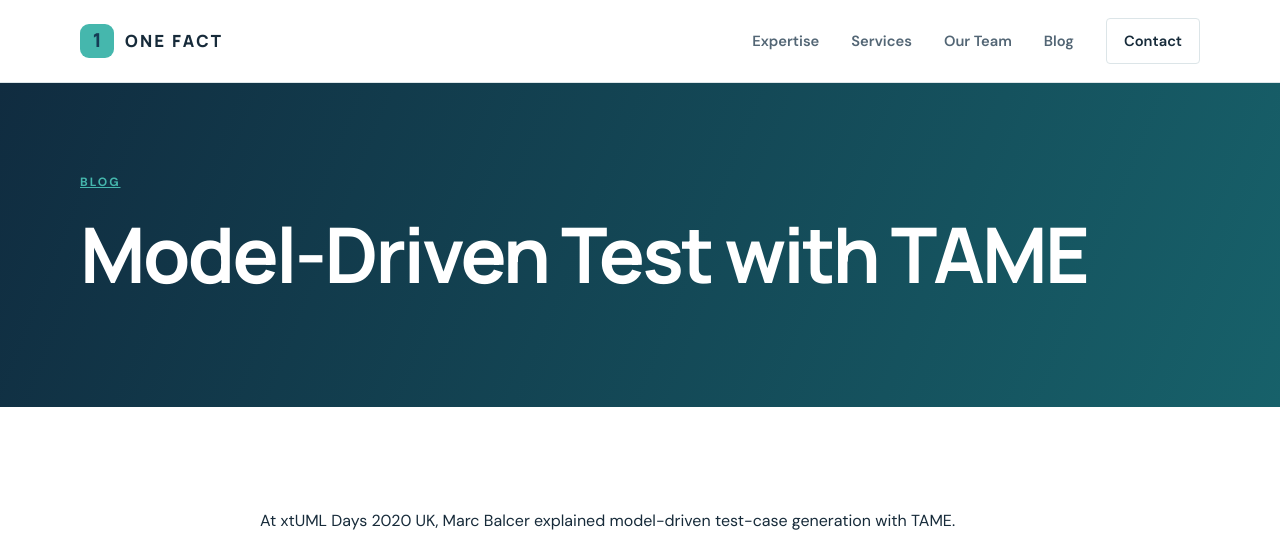
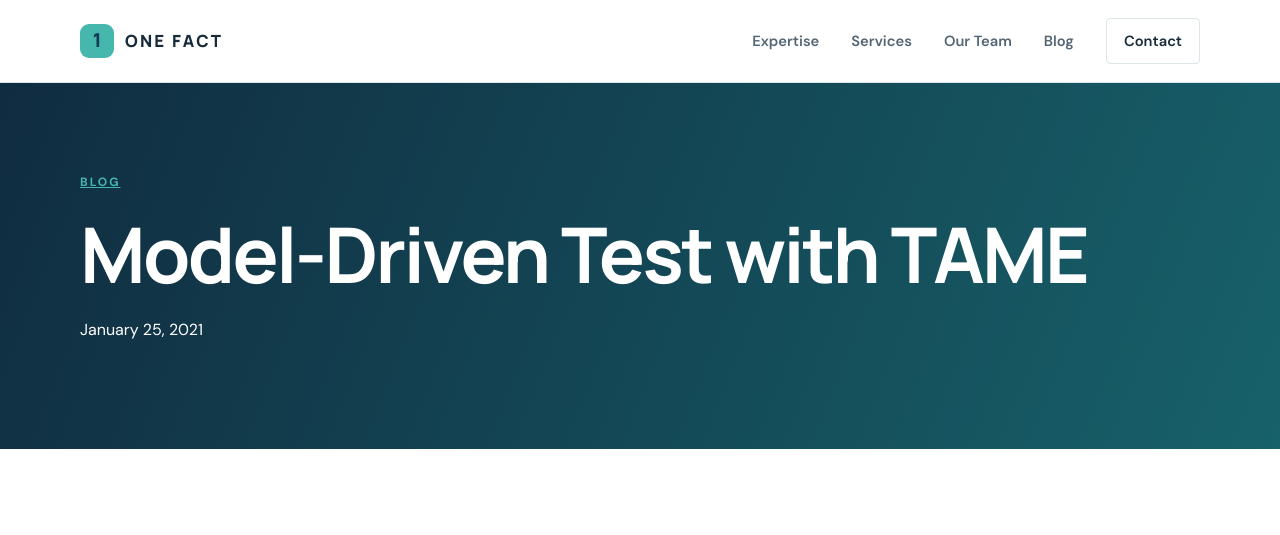
Before and after one commit to xtuml/onefactinc, a Jekyll site: the page built from _articles/model-driven-test-with-tame.html, in a window 1280 px wide. Shown: the top 535 px of the page. Built offline with Jekyll 4.4.1, drawn with Linux system fonts in a browser that asks for light colours; grey boxes are pictures that could not be loaded.

Commit message:
Add publication dates and improve article archive presentation

```diff
--- a/_layouts/article.html
+++ b/_layouts/article.html
@@ -6,6 +6,7 @@ layout: default
     <div class="container">
       <p class="eyebrow"><a href="{{ '/blog/' | relative_url }}">BLOG</a></p>
       <h1>{{ page.title | escape }}</h1>
+      {% if page.date %}<p class="article-date"><time datetime="{{ page.date | date_to_xmlschema }}">{{ page.date | date: "%B %-d, %Y" }}</time></p>{% endif %}
     </div>
   </header>
   <div class="section">
```
